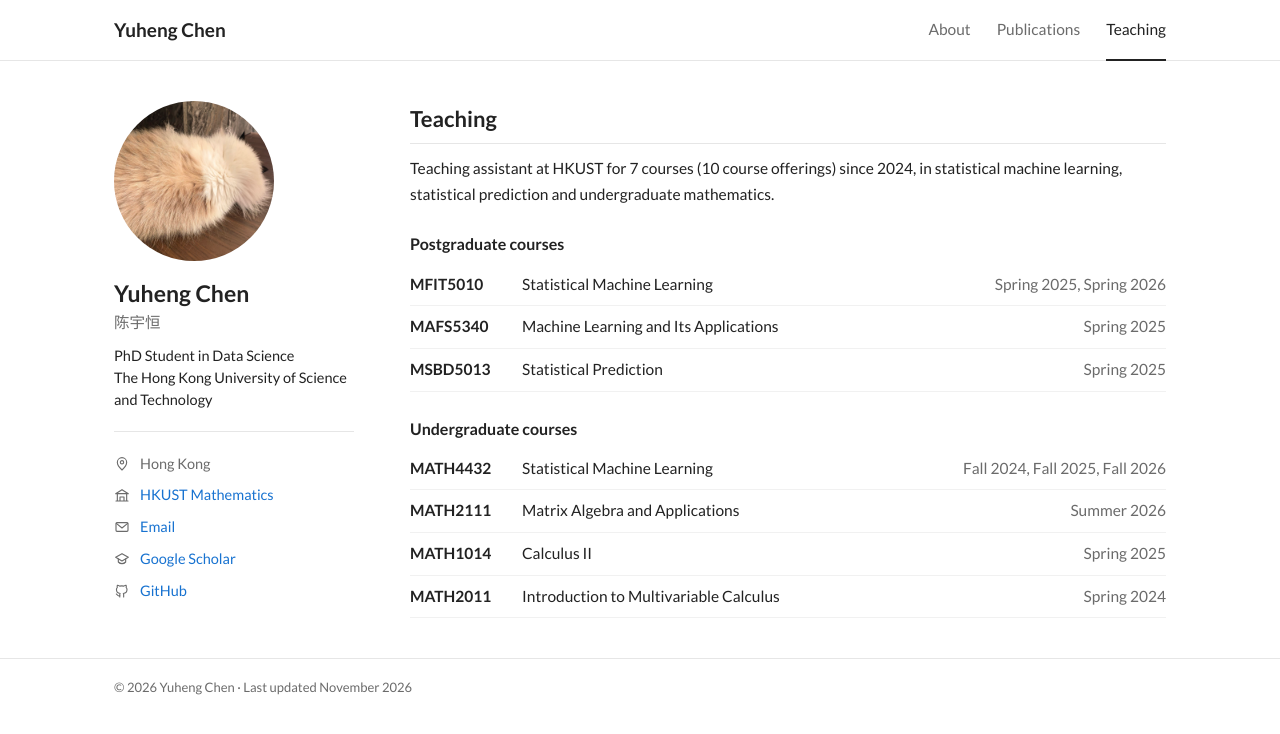
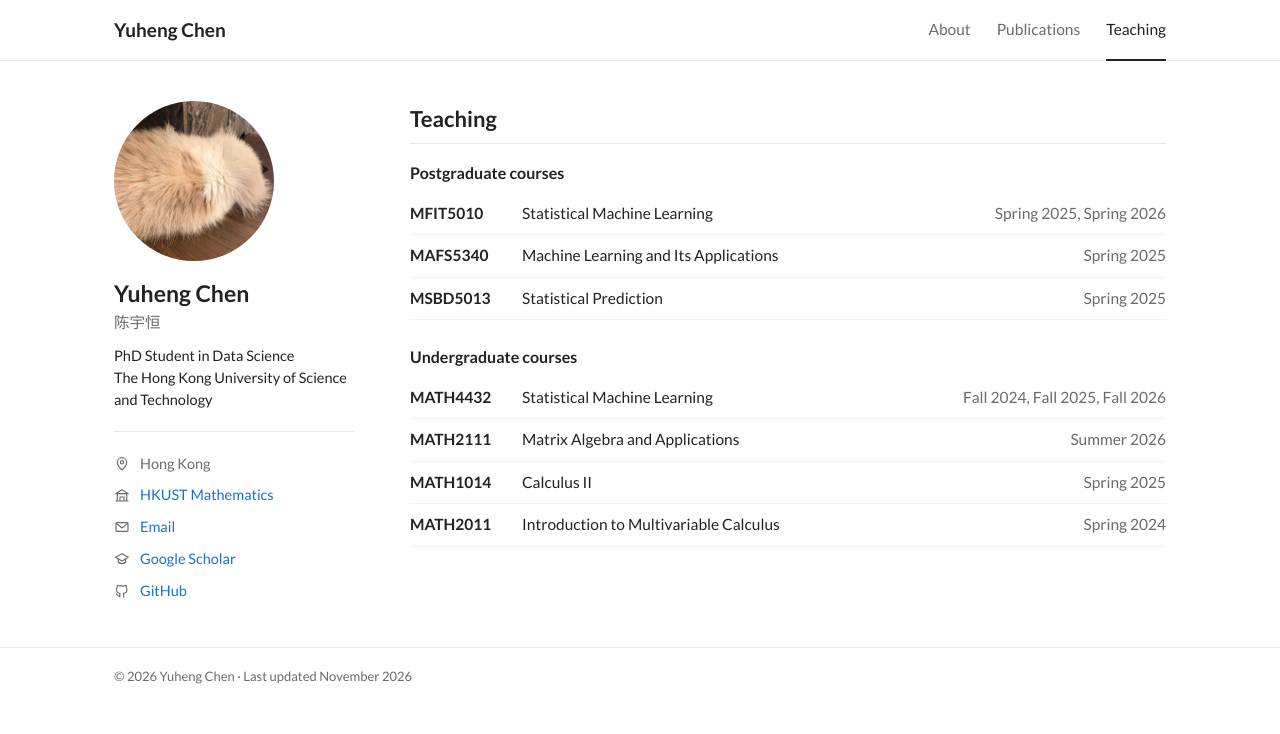
Before and after one commit to chenyhvvvv/chenyhvvvv.github.io, a plain HTML site: page teaching.html in a window 1280 px wide. Drawn offline with Linux system fonts and the light colour scheme.

Commit message:
Remove Teaching summary paragraph
Co-Authored-By: Claude Opus 5.5 <noreply@anthropic.com>

```diff
--- a/assets/css/style.css
+++ b/assets/css/style.css
@@ -138,6 +138,7 @@ p { margin: 0 0 14px; }
   font-weight: 700;
   margin: 24px 0 6px;
 }
+.content h2 + h3 { margin-top: 16px; }
 .courses { width: 100%; border-collapse: collapse; }
 .courses td {
   padding: 8px 16px 8px 0;
--- a/teaching.html
+++ b/teaching.html
@@ -15,7 +15,7 @@
   <link rel="preconnect" href="https://fonts.googleapis.com">
   <link rel="preconnect" href="https://fonts.gstatic.com" crossorigin>
   <link rel="stylesheet" href="https://fonts.googleapis.com/css2?family=Lato:ital,wght@0,400;0,700;1,400&display=swap">
-  <link rel="stylesheet" href="assets/css/style.css?v=2">
+  <link rel="stylesheet" href="assets/css/style.css?v=3">
 </head>
 <body>
   <header class="masthead">
@@ -64,12 +64,6 @@
 
     <main class="content">
       <h2>Teaching</h2>
-      <p>
-        Teaching assistant at HKUST for 7 courses (10 course offerings) since
-        2024, in statistical machine learning, statistical prediction and
-        undergraduate mathematics.
-      </p>
-
       <h3>Postgraduate courses</h3>
       <table class="courses">
         <tr><td class="code">MFIT5010</td><td>Statistical Machine Learning</td><td class="terms">Spring 2025, Spring 2026</td></tr>
```
Also changed, not shown: index.html (+1 -1 lines), publications.html (+1 -1 lines).
